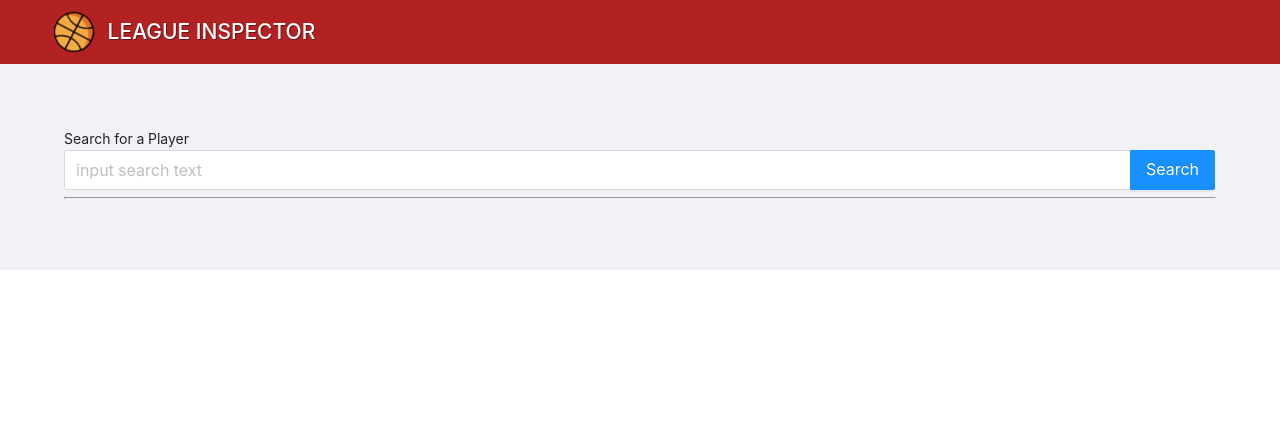
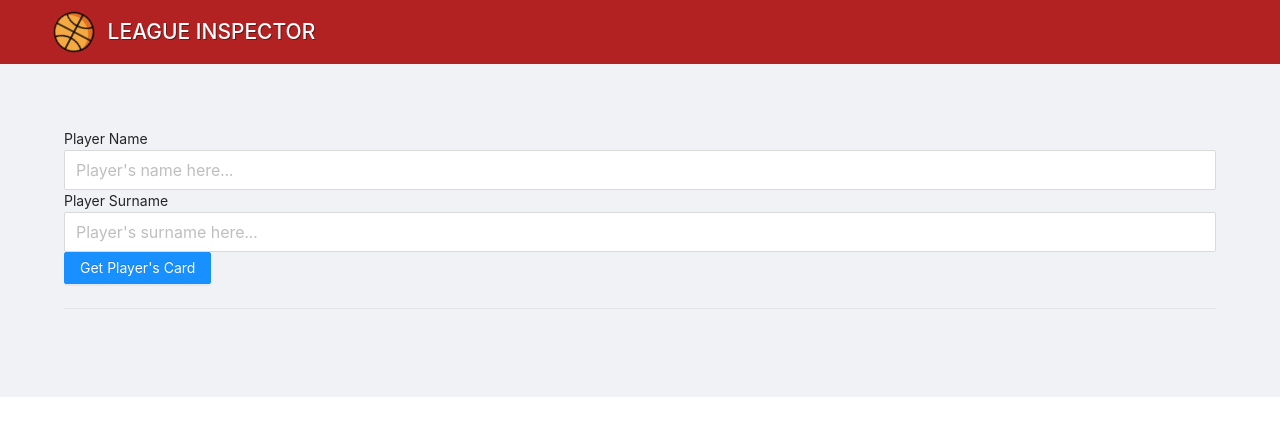
Before and after one commit to alpe89/nba-client, a React (Create React App) app: page / in a window 1280 px wide. Shown: the top 436 px of the page. Built offline with nearby package versions, Linux system fonts and the light colour scheme.

Commit message:
Stato locale e recupero dati da API base

```diff
--- a/src/components/MainContent/MainContent.tsx
+++ b/src/components/MainContent/MainContent.tsx
@@ -1,28 +1,72 @@
-import React from "react";
-import { Input } from "antd";
+import React, { useState, useEffect } from "react";
+import { Input, Button, Divider } from "antd";
 
-const {Search} = Input;
+import { Player } from "../../types";
 
 const MainContent: React.FC = () => {
+    const [playerName, setPlayerName] = useState<string>("");
+    const [playerSurname, setPlayerSurname] = useState<string>("");
+    const [playerFullName, setPlayerFullName] = useState<string | null>(null);
+    const [playerData, setPlayerData] = useState<Player | null>(null);
+
+    const handlePlayerSearch = (evt: React.FormEvent<HTMLFormElement>): void => {
+        evt.preventDefault();
+        if (playerName === "" && playerSurname === "") {
+            setPlayerFullName(null);
+        } else {
+            setPlayerFullName(playerName + " " + playerSurname);
+        }
+    };
+
+    const resetFullName = (): void => {
+        if (playerName === "" && playerSurname === "") {
+            setPlayerFullName(null);
+        }
+    }
+
+    useEffect(() => {
+        const fetchData = async () => {
+            const response = await fetch(`https://www.balldontlie.io/api/v1/players?search=${playerFullName}`);
+            return await response.json();
+        }
+        console.log("full name", playerFullName);
+        if (playerFullName !== null) {
+            fetchData().then(response => setPlayerData(response.data[0]));
+        }
+    }, [playerFullName]);
+
     return (
         <main>
             <section>
-                <form>
+                <form onSubmit={handlePlayerSearch}>
                     <div>
-                        <label>Search for a Player</label>
-                        <Search
-                            placeholder="input search text"
+                        <label>Player Name</label>
+                        <Input
+                            placeholder="Player's name here..."
                             allowClear
-                            enterButton="Search"
                             size="large"
-                            onSearch={() => { console.log('search')} }
+                            value={playerName}
+                            onChange={(evt) => {setPlayerName(evt.target.value); resetFullName();}}
                             />
+                    </div>
+                    <div>
+                        <label>Player Surname</label>
+                        <Input
+                            placeholder="Player's surname here..."
+                            allowClear
+                            size="large"
+                            value={playerSurname}
+                            onChange={(evt) => {setPlayerSurname(evt.target.value); resetFullName();}}
+                            />
+                    </div>
+                    <div>
+                        <Button htmlType="submit" type="primary">Get Player's Card</Button>
                     </div>
                 </form>
             </section>
-            <hr/>
+            <Divider />
             <section>
-
+                { playerData && <pre>{JSON.stringify(playerData, null, 4)}</pre>}
             </section>
         </main>
     );
```
Also changed, not shown: src/types.d.ts (added, +27 -0 lines).
